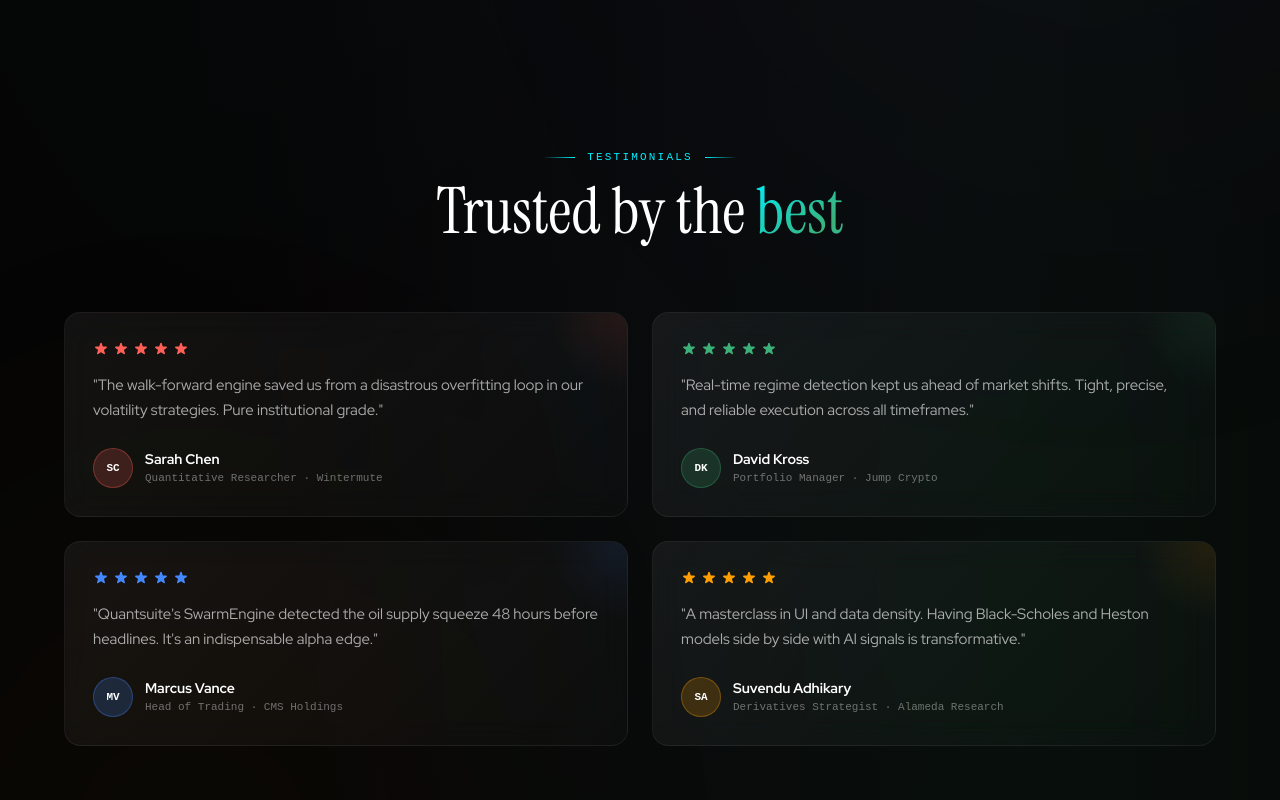
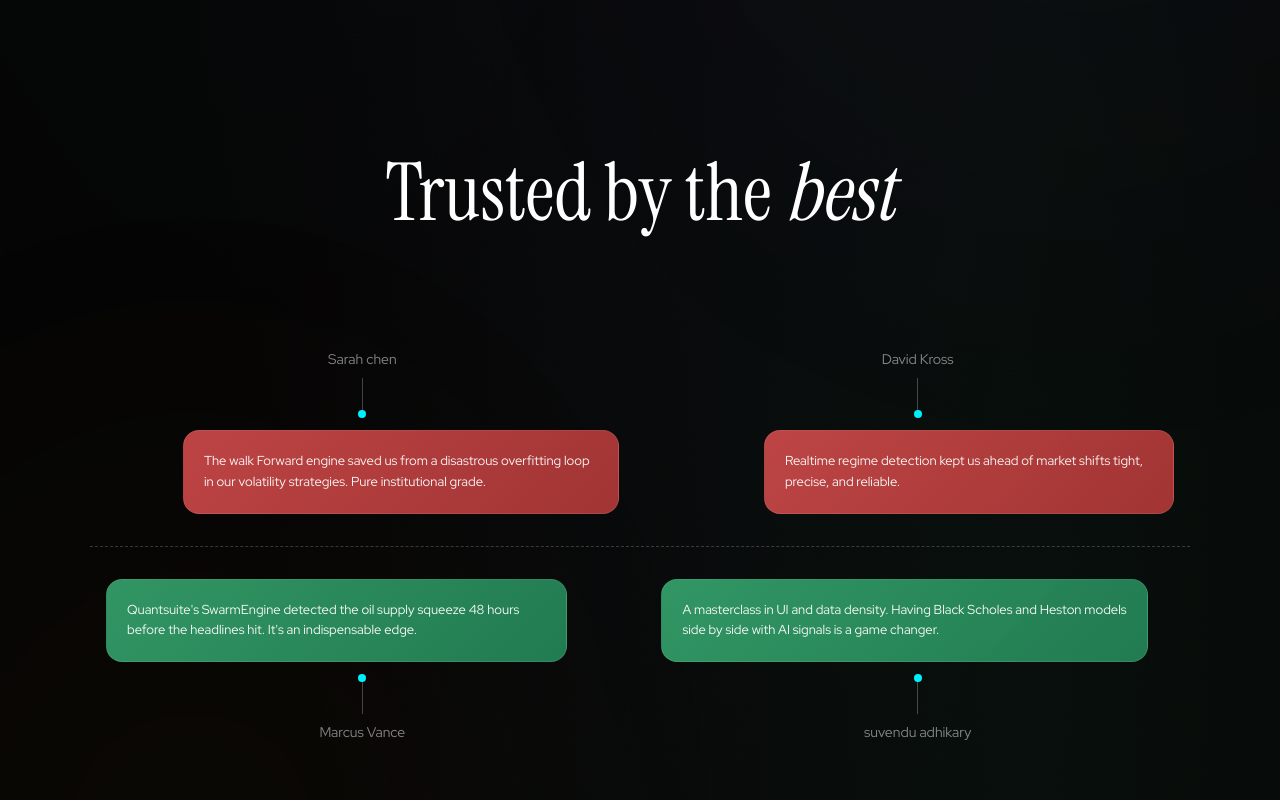
Before and after one commit to SohamMondal88/quantsite, a Next.js app: page / in a window 1280 px wide. Shown: the part 4480-5280 px from the top of the page. Built offline with nearby package versions, Linux system fonts and the light colour scheme.

Commit message:
enhancement

```diff
--- a/src/app/components/Testimonials.tsx
+++ b/src/app/components/Testimonials.tsx
@@ -1,104 +1,169 @@
-const testimonials = [
+const topTestimonials = [
   {
-    text: "The walk-forward engine saved us from a disastrous overfitting loop in our volatility strategies. Pure institutional grade.",
-    author: "Sarah Chen",
-    role: "Quantitative Researcher",
-    firm: "Wintermute",
-    color: "#ff5f57",
-    initial: "SC",
+    text: "The walk Forward engine saved us from a disastrous overfitting loop in our volatility strategies. Pure institutional grade.",
+    author: "Sarah chen",
+    offset: "ml-[20%]",
+    nameOffset: "left-[15%]",
   },
   {
-    text: "Real-time regime detection kept us ahead of market shifts. Tight, precise, and reliable execution across all timeframes.",
+    text: "Realtime regime detection kept us ahead of market shifts tight, precise, and reliable.",
     author: "David Kross",
-    role: "Portfolio Manager",
-    firm: "Jump Crypto",
-    color: "#3bb078",
-    initial: "DK",
-  },
-  {
-    text: "Quantsuite's SwarmEngine detected the oil supply squeeze 48 hours before headlines. It's an indispensable alpha edge.",
-    author: "Marcus Vance",
-    role: "Head of Trading",
-    firm: "CMS Holdings",
-    color: "#4488ff",
-    initial: "MV",
-  },
-  {
-    text: "A masterclass in UI and data density. Having Black-Scholes and Heston models side by side with AI signals is transformative.",
-    author: "Suvendu Adhikary",
-    role: "Derivatives Strategist",
-    firm: "Alameda Research",
-    color: "#ff9e00",
-    initial: "SA",
+    offset: "ml-[25%]",
+    nameOffset: "left-[20%]",
   },
 ];
 
+const bottomTestimonials = [
+  {
+    text: "Quantsuite's SwarmEngine detected the oil supply squeeze 48 hours before the headlines hit. It's an indispensable edge.",
+    author: "Marcus Vance",
+    offset: "mr-[15%]",
+    nameOffset: "left-[25%]",
+  },
+  {
+    text: "A masterclass in UI and data density. Having Black Scholes and Heston models side by side with AI signals is a game changer.",
+    author: "suvendu adhikary",
+    offset: "mr-[10%]",
+    nameOffset: "left-[30%]",
+  },
+];
+
+function NameConnector({ name, position }: { name: string; position: "above" | "below" }) {
+  return (
+    <div className={`flex flex-col items-center ${position === "above" ? "" : "mt-3"}`}>
+      {position === "above" && (
+        <>
+          <span className="font-sans text-[13px] sm:text-[14px] text-white/50 mb-2">{name}</span>
+          <div className="w-px h-8 sm:h-10 bg-white/25 relative">
+            <div className="absolute bottom-0 left-1/2 -translate-x-1/2 w-2 h-2 rounded-full bg-accent-cyan" />
+          </div>
+        </>
+      )}
+      {position === "below" && (
+        <>
+          <div className="w-px h-8 sm:h-10 bg-white/25 relative">
+            <div className="absolute top-0 left-1/2 -translate-x-1/2 w-2 h-2 rounded-full bg-accent-cyan" />
+          </div>
+          <span className="font-sans text-[13px] sm:text-[14px] text-white/50 mt-2">{name}</span>
+        </>
+      )}
+    </div>
+  );
+}
+
+function RedCard({ text, className = "" }: { text: string; className?: string }) {
+  return (
+    <div
+      className={`p-4 sm:p-5 rounded-[14px] sm:rounded-[16px] ${className}`}
+      style={{
+        background: "linear-gradient(135deg, rgba(210, 75, 75, 0.9) 0%, rgba(170, 55, 55, 0.95) 100%)",
+        border: "1px solid rgba(255,255,255,0.08)",
+      }}
+    >
+      <p className="font-sans text-[12px] sm:text-[13px] text-white/95 leading-[1.6]">{text}</p>
+    </div>
+  );
+}
+
+function GreenCard({ text, className = "" }: { text: string; className?: string }) {
+  return (
+    <div
+      className={`p-4 sm:p-5 rounded-[14px] sm:rounded-[16px] ${className}`}
+      style={{
+        background: "linear-gradient(135deg, rgba(55, 165, 110, 0.9) 0%, rgba(35, 130, 85, 0.95) 100%)",
+        border: "1px solid rgba(255,255,255,0.08)",
+      }}
+    >
+      <p className="font-sans text-[12px] sm:text-[13px] text-white/95 leading-[1.6]">{text}</p>
+    </div>
+  );
+}
+
 export default function Testimonials() {
   return (
-    <section className="w-full px-5 sm:px-8 lg:px-16 py-16 sm:py-20 lg:py-28">
-      <div className="max-w-[1200px] mx-auto">
-        {/* Section header */}
-        <div className="text-center mb-12 sm:mb-16">
-          <div className="flex items-center justify-center gap-3 mb-3 animate-fadeInUp">
-            <div className="h-[1px] w-8 bg-gradient-to-r from-transparent to-accent-cyan" />
-            <span className="font-mono text-[10px] sm:text-[11px] tracking-[0.2em] text-accent-cyan uppercase">
-              Testimonials
-            </span>
-            <div className="h-[1px] w-8 bg-gradient-to-l from-transparent to-accent-cyan" />
+    <section className="w-full px-5 sm:px-8 lg:px-16 py-16 sm:py-20 lg:py-24">
+      <div className="max-w-[1100px] mx-auto">
+        {/* Section title */}
+        <h2 className="font-serif text-[32px] sm:text-[48px] md:text-[64px] lg:text-[80px] text-white text-center mb-16 sm:mb-20 lg:mb-24 animate-fadeInUp">
+          Trusted by the{" "}
+          <span className="italic">best</span>
+        </h2>
+
+        {/* ============ DESKTOP (lg+) ============ */}
+        <div className="hidden lg:block">
+          {/* TOP ROW: Names + connectors + Red cards */}
+          <div className="flex justify-between px-4">
+            <div className="w-[48%]">
+              <NameConnector name="Sarah chen" position="above" />
+              <RedCard text={topTestimonials[0].text} className="mt-3 ml-[15%]" />
+            </div>
+            <div className="w-[48%]">
+              <NameConnector name="David Kross" position="above" />
+              <RedCard text={topTestimonials[1].text} className="mt-3 ml-[20%]" />
+            </div>
           </div>
-          <h2 className="font-serif text-[28px] sm:text-[40px] md:text-[52px] lg:text-[64px] text-white leading-[1.1] animate-fadeInUp delay-100">
-            Trusted by the{" "}
-            <span className="gradient-hero">best</span>
-          </h2>
+
+          {/* Dashed divider */}
+          <div className="my-8 border-t border-dashed border-white/20" />
+
+          {/* BOTTOM ROW: Green cards + connectors + Names */}
+          <div className="flex justify-between px-4">
+            <div className="w-[48%]">
+              <GreenCard text={bottomTestimonials[0].text} className="mb-3 mr-[10%]" />
+              <NameConnector name="Marcus Vance" position="below" />
+            </div>
+            <div className="w-[48%]">
+              <GreenCard text={bottomTestimonials[1].text} className="mb-3 mr-[5%]" />
+              <NameConnector name="suvendu adhikary" position="below" />
+            </div>
+          </div>
         </div>
 
-        {/* Testimonials grid */}
-        <div className="grid grid-cols-1 sm:grid-cols-2 gap-4 sm:gap-5 lg:gap-6">
-          {testimonials.map((t, i) => (
-            <div
-              key={t.author}
-              className={`group relative p-5 sm:p-6 lg:p-7 rounded-xl sm:rounded-2xl glass-card animate-fadeInUp delay-${(i + 1) * 100} overflow-hidden`}
-            >
-              {/* Accent corner */}
-              <div
-                className="absolute top-0 right-0 w-20 h-20 opacity-10 group-hover:opacity-20 transition-opacity duration-500"
-                style={{
-                  background: `radial-gradient(circle at top right, ${t.color}, transparent 70%)`,
-                }}
-              />
+        {/* ============ TABLET (md) ============ */}
+        <div className="hidden md:grid lg:hidden grid-cols-2 gap-x-8 gap-y-12 relative">
+          {/* Horizontal dashed line */}
+          <div className="absolute top-1/2 left-0 right-0 -translate-y-1/2 border-t border-dashed border-white/20 pointer-events-none" />
 
-              <div className="relative z-10">
-                {/* Quote */}
-                <div className="flex gap-1 mb-4">
-                  {[...Array(5)].map((_, j) => (
-                    <svg key={j} className="w-3.5 h-3.5 sm:w-4 sm:h-4" fill={t.color} viewBox="0 0 20 20">
-                      <path d="M9.049 2.927c.3-.921 1.603-.921 1.902 0l1.07 3.292a1 1 0 00.95.69h3.462c.969 0 1.371 1.24.588 1.81l-2.8 2.034a1 1 0 00-.364 1.118l1.07 3.292c.3.921-.755 1.688-1.54 1.118l-2.8-2.034a1 1 0 00-1.175 0l-2.8 2.034c-.784.57-1.838-.197-1.539-1.118l1.07-3.292a1 1 0 00-.364-1.118L2.98 8.72c-.783-.57-.38-1.81.588-1.81h3.461a1 1 0 00.951-.69l1.07-3.292z" />
-                    </svg>
-                  ))}
-                </div>
+          <div className="relative z-10">
+            <NameConnector name="Sarah chen" position="above" />
+            <RedCard text={topTestimonials[0].text} className="mt-3" />
+          </div>
 
-                <p className="font-sans text-[13px] sm:text-[14px] md:text-[15px] text-text-secondary leading-[1.7] mb-5 sm:mb-6">
-                  "{t.text}"
-                </p>
+          <div className="relative z-10">
+            <NameConnector name="David Kross" position="above" />
+            <RedCard text={topTestimonials[1].text} className="mt-3" />
+          </div>
 
-                {/* Author */}
-                <div className="flex items-center gap-3">
-                  <div
-                    className="w-9 h-9 sm:w-10 sm:h-10 rounded-full flex items-center justify-center font-mono text-[10px] sm:text-[11px] font-bold text-white shrink-0"
-                    style={{ background: `${t.color}30`, border: `1px solid ${t.color}50` }}
-                  >
-                    {t.initial}
-                  </div>
-                  <div>
-                    <div className="font-sans text-[13px] sm:text-[14px] font-semibold text-white">
-                      {t.author}
-                    </div>
-                    <div className="font-mono text-[10px] sm:text-[11px] text-text-muted">
-                      {t.role} · {t.firm}
-                    </div>
-                  </div>
-                </div>
-              </div>
+          <div className="relative z-10">
+            <GreenCard text={bottomTestimonials[0].text} className="mb-3" />
+            <NameConnector name="Marcus Vance" position="below" />
+          </div>
+
+          <div className="relative z-10">
+            <GreenCard text={bottomTestimonials[1].text} className="mb-3" />
+            <NameConnector name="suvendu adhikary" position="below" />
+          </div>
+        </div>
+
+        {/* ============ MOBILE (<md) ============ */}
+        <div className="md:hidden flex flex-col gap-10 relative">
+          {/* Vertical dashed line */}
+          <div className="absolute top-0 bottom-0 left-[11px] border-l border-dashed border-white/20" />
+
+          {[
+            ...topTestimonials.map((t) => ({ ...t, type: "red" as const })),
+            ...bottomTestimonials.map((t) => ({ ...t, type: "green" as const })),
+          ].map((t) => (
+            <div key={t.author} className="relative pl-8">
+              <div className="absolute left-[11px] top-1/2 -translate-x-1/2 -translate-y-1/2 w-2 h-2 rounded-full bg-accent-cyan z-10" />
+
+              <span className="font-sans text-[12px] text-white/50 block mb-2">{t.author}</span>
+
+              {t.type === "red" ? (
+                <RedCard text={t.text} />
+              ) : (
+                <GreenCard text={t.text} />
+              )}
             </div>
           ))}
         </div>
```
